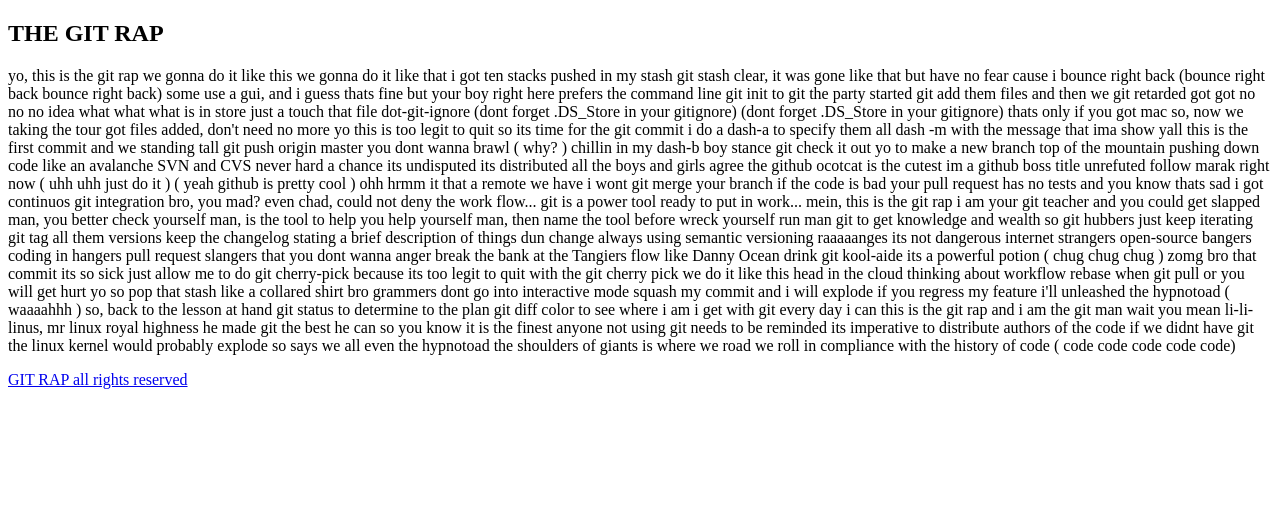
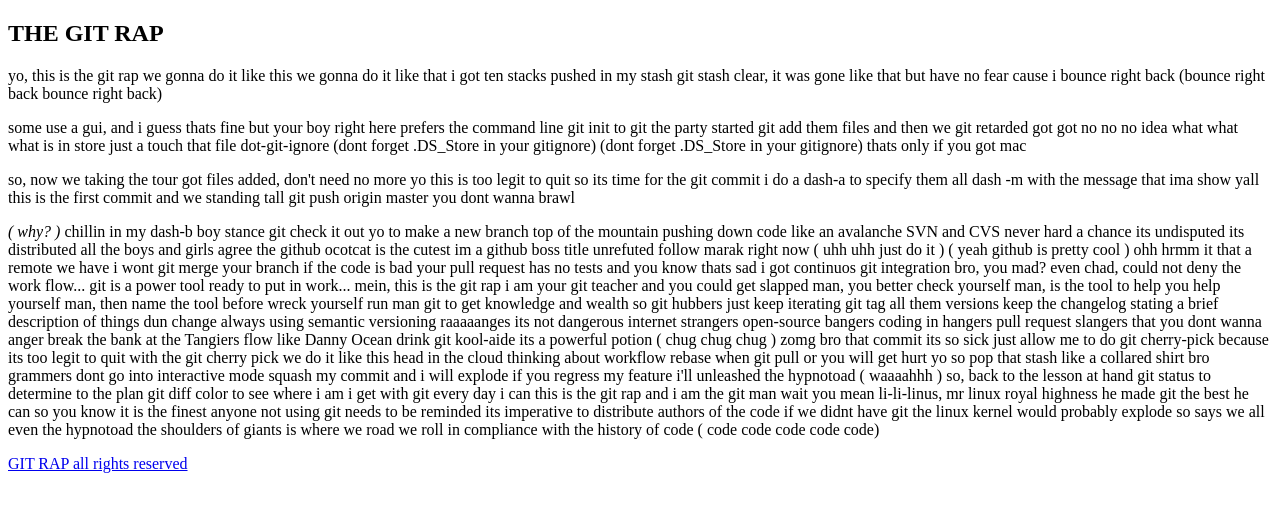
Before and after one commit to AGawen/TUTO_GIT, a plain HTML site: page index.html in a window 1280 px wide. Drawn offline with Linux system fonts and the light colour scheme.

Commit message:
ajout de paragraphes et de em pour faire joli

```diff
--- a/index.html
+++ b/index.html
@@ -15,7 +15,8 @@
 			git stash clear, it was gone like that
 			but have no fear cause i bounce right back
 			(bounce right back bounce right back)
-
+</p>
+<p>
 			some use a gui, and i guess thats fine
 			but your boy right here prefers the command line
 
@@ -27,7 +28,8 @@
 			(dont forget .DS_Store in your gitignore)
 			(dont forget .DS_Store in your gitignore)
 			thats only if you got mac
-
+</p>
+<p>
 			so, now we taking the tour
 			got files added, don't need no more
 			yo this is too legit to quit
@@ -36,8 +38,8 @@
 			dash -m with the message that ima show yall
 			this is the first commit and we standing tall
 			git push origin master you dont wanna brawl
-
-			( why? )
+</p>
+			<em>( why? )</em>
 
 			chillin in my dash-b boy stance
 			git check it out yo to make a new branch
```
